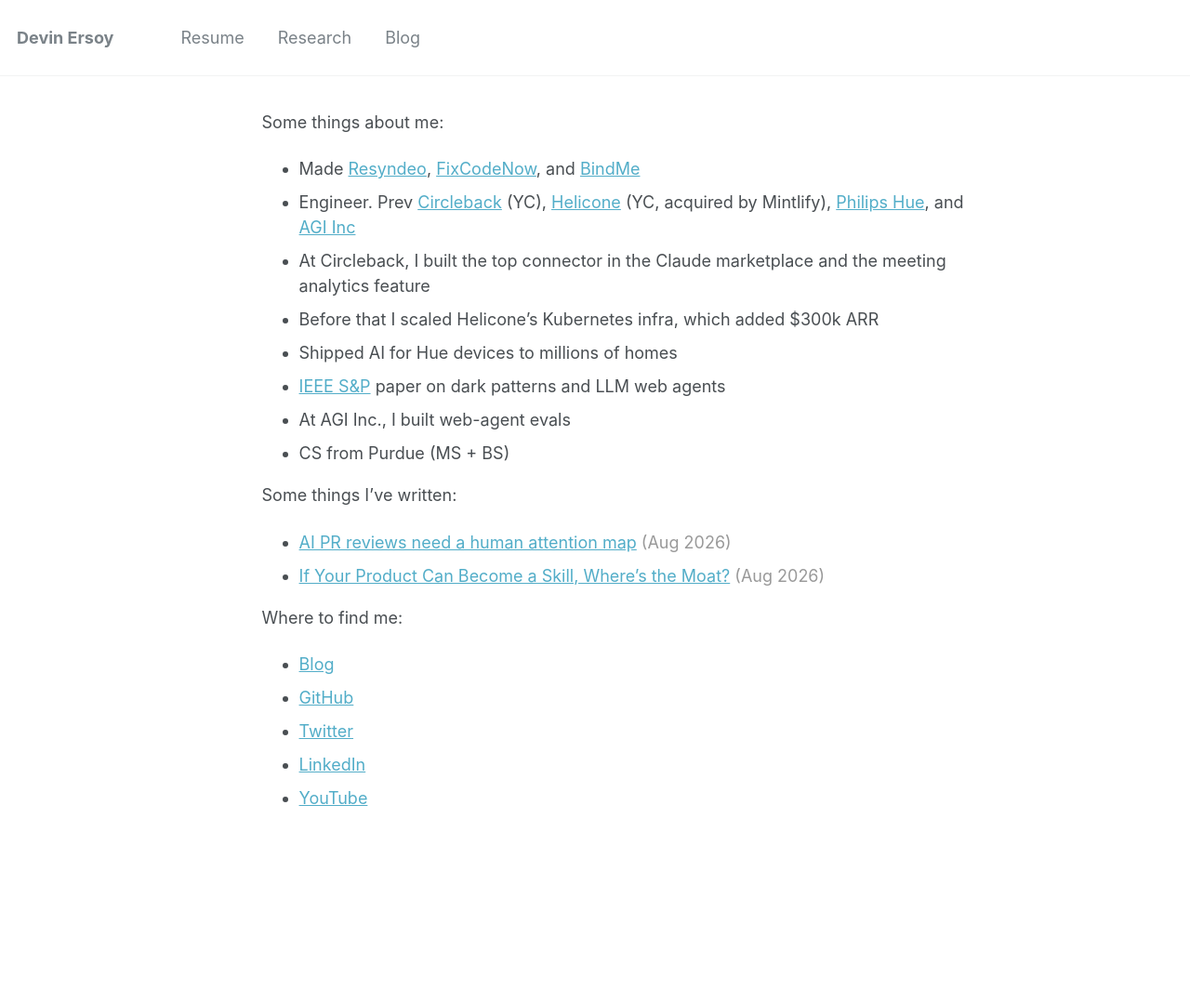
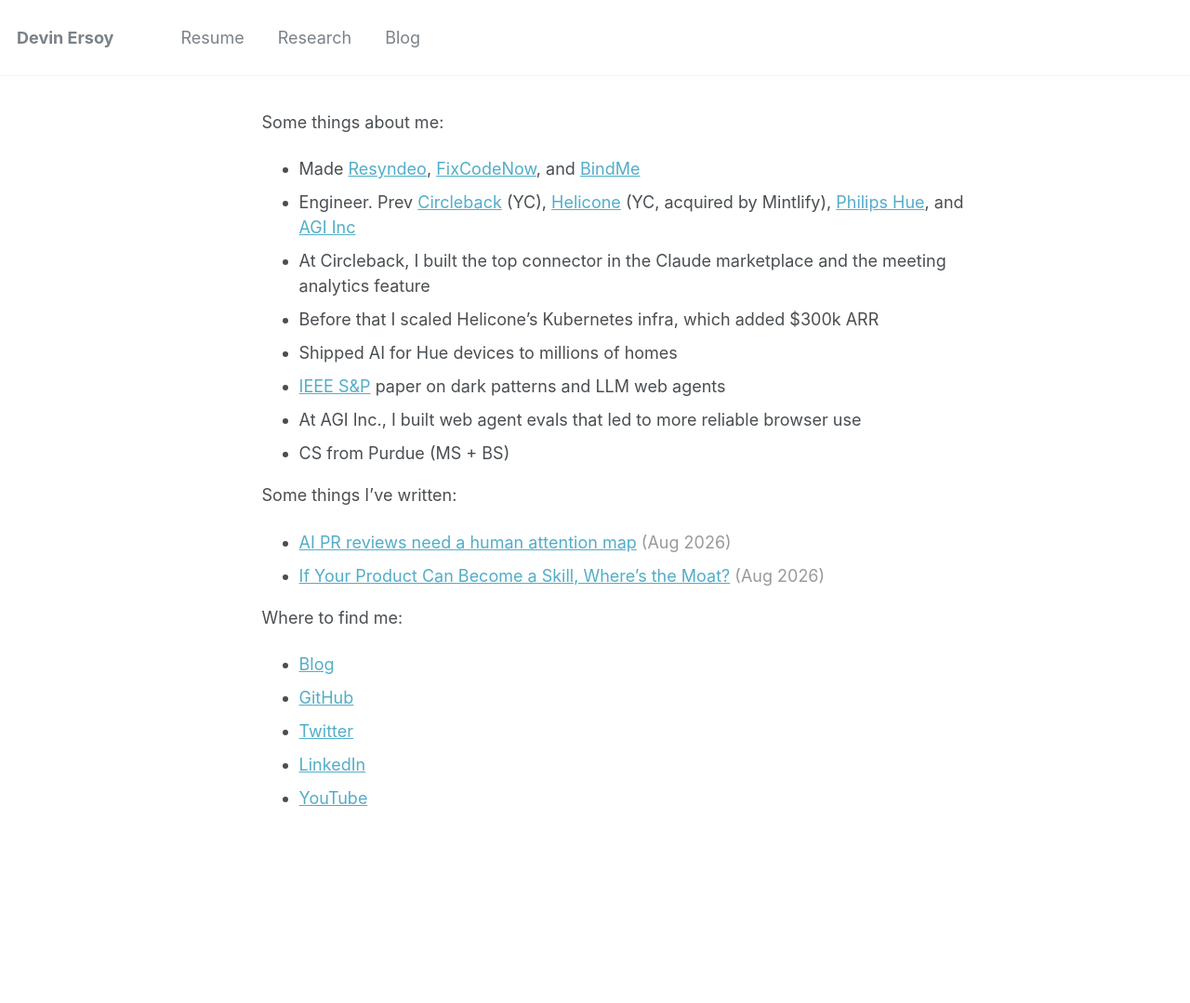
Before and after one commit to devinat1/devinat1.github.io, a Jekyll site: the page built from _pages/about.md, in a window 1280 px wide. Shown: the whole page at 93% size. Built offline with Jekyll 4.4.1, drawn with Linux system fonts in a browser that asks for light colours.

Commit message:
Clarify web agent evaluation impact
State the reliability outcome of the AGI Inc. evaluation work.

Co-authored-by: Cursor <cursoragent@cursor.com>

```diff
--- a/_pages/about.md
+++ b/_pages/about.md
@@ -28,7 +28,7 @@ Some things about me:
 - Before that I scaled Helicone's Kubernetes infra, which added $300k ARR
 - Shipped AI for Hue devices to millions of homes
 - [IEEE S&P](https://arxiv.org/abs/2510.18113) paper on dark patterns and LLM web agents
-- At AGI Inc., I built web-agent evals
+- At AGI Inc., I built web agent evals that led to more reliable browser use
 - CS from Purdue (MS + BS)
 
 Some things I've written:
```
